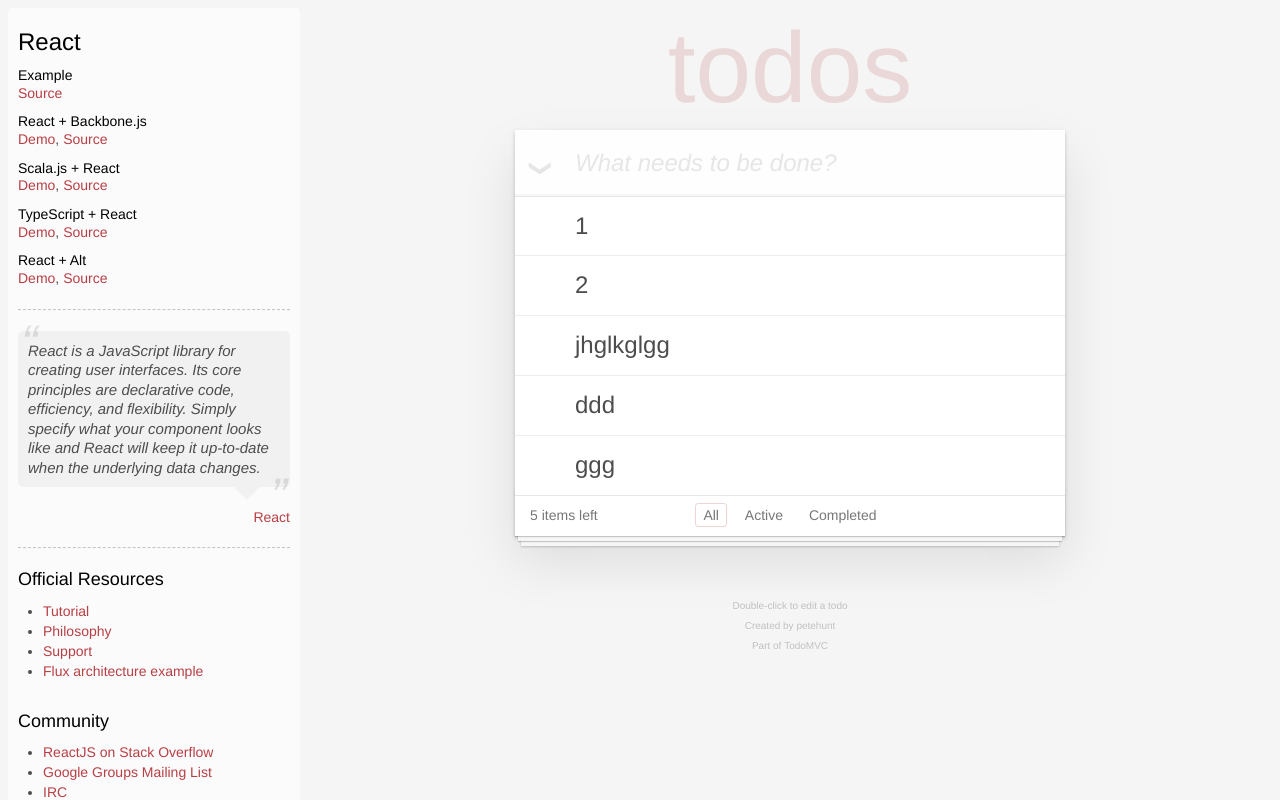
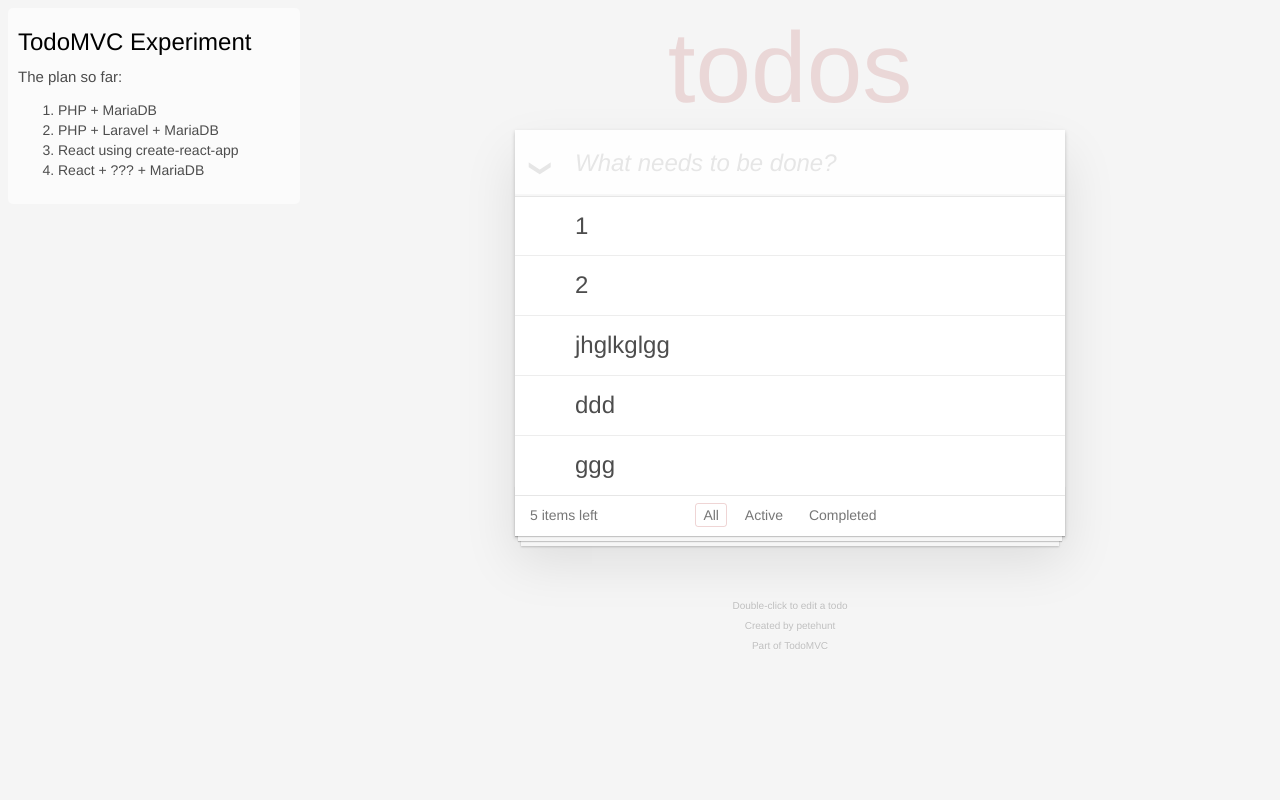
Before and after one commit to dchambers/deka-todomvc, a plain HTML site: page index.html in a window 1280 px wide. Drawn offline with Linux system fonts and the light colour scheme.

Commit message:
Customize the sidebar content

```diff
--- a/index.html
+++ b/index.html
@@ -10,28 +10,17 @@
 <body data-gr-c-s-loaded="true" class="learn-bar">
     <aside class="learn">
         <header>
-            <h3>React</h3> <span class="source-links">   <h5>Example</h5> <a href="https://github.com/tastejs/todomvc/tree/gh-pages/examples/react">Source</a>  <h5>React + Backbone.js</h5>  <a class="demo-link" data-type="local" href="http://todomvc.com/examples/react-backbone">Demo</a>, <a href="https://github.com/tastejs/todomvc/tree/gh-pages/examples/react-backbone">Source</a>  <h5>Scala.js + React</h5>  <a class="demo-link" data-type="local" href="http://todomvc.com/examples/scalajs-react">Demo</a>, <a href="https://github.com/tastejs/todomvc/tree/gh-pages/examples/scalajs-react">Source</a>  <h5>TypeScript + React</h5>  <a class="demo-link" data-type="local" href="http://todomvc.com/examples/typescript-react">Demo</a>, <a href="https://github.com/tastejs/todomvc/tree/gh-pages/examples/typescript-react">Source</a>  <h5>React + Alt</h5>  <a class="demo-link" data-type="local" href="http://todomvc.com/examples/react-alt">Demo</a>, <a href="https://github.com/tastejs/todomvc/tree/gh-pages/examples/react-alt">Source</a>   </span> </header>
-        <hr>
-        <blockquote class="quote speech-bubble">
-            <p>React is a JavaScript library for creating user interfaces. Its core principles are declarative code, efficiency, and flexibility. Simply specify what your component looks like and React will keep it up-to-date when the underlying data changes.</p>
-            <footer> <a href="http://facebook.github.io/react">React</a> </footer>
-        </blockquote>
-        <hr>
-        <h4>Official Resources</h4>
-        <ul>
-            <li> <a href="http://facebook.github.io/react/docs/tutorial.html">Tutorial</a> </li>
-            <li> <a href="http://www.quora.com/Pete-Hunt/Posts/React-Under-the-Hood">Philosophy</a> </li>
-            <li> <a href="http://facebook.github.io/react/support.html">Support</a> </li>
-            <li> <a href="https://github.com/facebook/flux/tree/master/examples/flux-todomvc">Flux architecture example</a> </li>
-        </ul>
-        <h4>Community</h4>
-        <ul>
-            <li> <a href="https://stackoverflow.com/questions/tagged/reactjs">ReactJS on Stack Overflow</a> </li>
-            <li> <a href="https://groups.google.com/group/reactjs">Google Groups Mailing List</a> </li>
-            <li> <a href="irc://chat.freenode.net/reactjs">IRC</a> </li>
-        </ul>
-        <footer>
-            <hr> <em>If you have other helpful links to share, or find any of the links above no longer work, please <a href="https://github.com/tastejs/todomvc/issues">let us know</a>.</em> </footer>
+            <h3>TodoMVC Experiment</h3>
+
+						<p>The plan so far:</p>
+
+						<ol>
+							<li>PHP + MariaDB</li>
+							<li>PHP + Laravel + MariaDB</li>
+							<li>React using create-react-app</li>
+							<li>React + ??? + MariaDB</li>
+						</ol>
+				</header>
     </aside>
     <section class="todoapp">
         <div data-reactid=".0">
```
